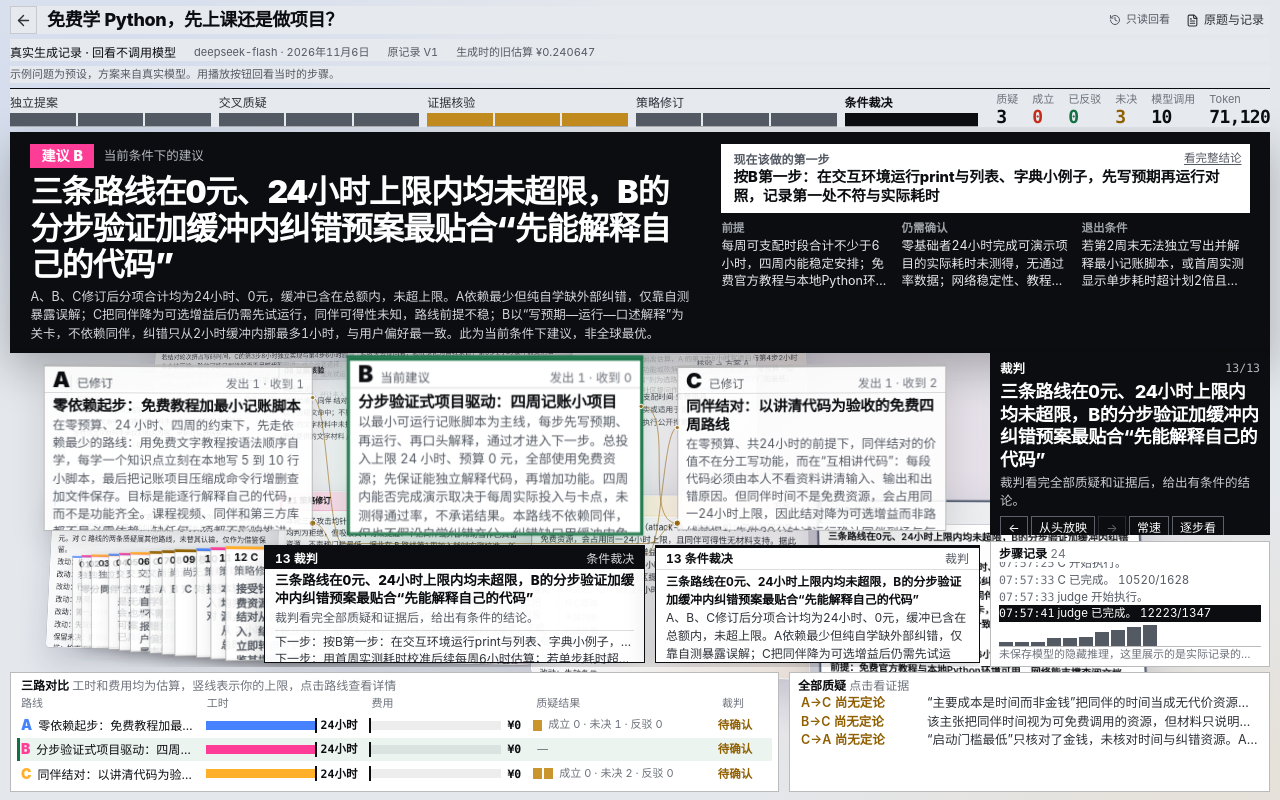
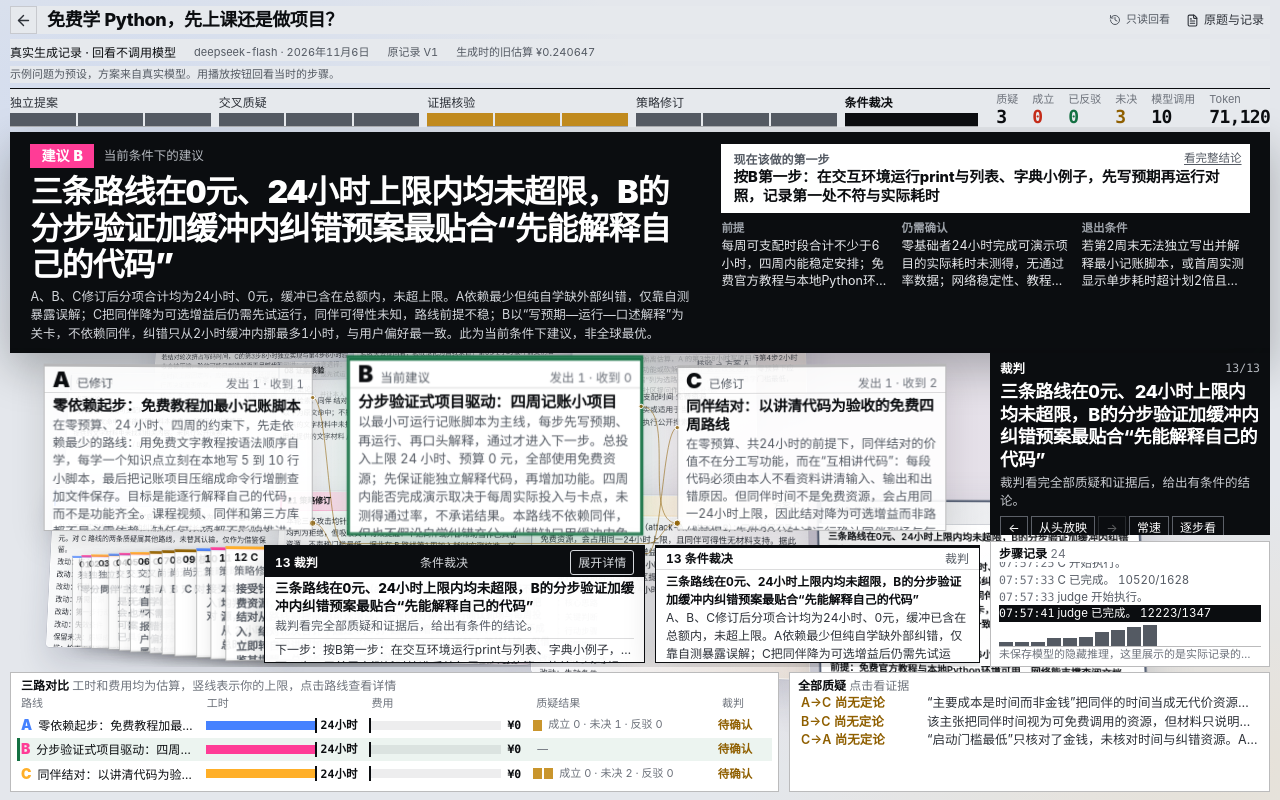
Before and after one commit to songyu00yo/strategy-arena, a Next.js app: page /examples/learning in a window 1280 px wide. Built offline with nearby package versions, Linux system fonts and the light colour scheme.

Commit message:
fix: expose current step details on narrow screens

```diff
--- a/src/components/console/console.css
+++ b/src/components/console/console.css
@@ -3405,6 +3405,39 @@
   }
 }
 /* ------ The chain can be picked up: any past step opens on a click. ------ */
+.c-deck-open {
+  flex: none;
+  pointer-events: auto;
+  padding: 3px 7px;
+  border: 1px solid currentColor;
+  border-radius: 3px;
+  color: inherit;
+  background: transparent;
+  font: inherit;
+  cursor: pointer;
+  transition:
+    background-color 180ms ease,
+    transform 320ms cubic-bezier(0.18, 1.2, 0.3, 1);
+}
+.c-deck-now .tb {
+  align-items: center;
+}
+.c-deck-open:hover {
+  background: rgb(255 255 255 / 0.16);
+  transform: translateY(-1px);
+}
+.c-deck-open:active {
+  transform: scale(0.94);
+}
+.c-deck-open:focus-visible {
+  outline: 2px solid currentColor;
+  outline-offset: 3px;
+}
+@media (prefers-reduced-motion: reduce) {
+  .c-deck-open {
+    transition: none;
+  }
+}
 .c-deck-card:not(.c-deck-now) {
   cursor: pointer;
   pointer-events: auto;
--- a/src/components/console/fx.tsx
+++ b/src/components/console/fx.tsx
@@ -669,6 +669,16 @@ export function ChainDeck({
                     ? attackMeta[beat.attack!.status].label
                     : STAGE_LABELS[beat.stage]}
               </span>
+              {isFront && (
+                <button
+                  type="button"
+                  className="c-deck-open"
+                  aria-label={`查看第 ${i + 1} 步`}
+                  onClick={() => onStep(i)}
+                >
+                  展开详情
+                </button>
+              )}
             </div>
             {dispute ? (
               <div className="body">
```
Also changed, not shown: 1 other file (tests, documents, lock files or other folders).
